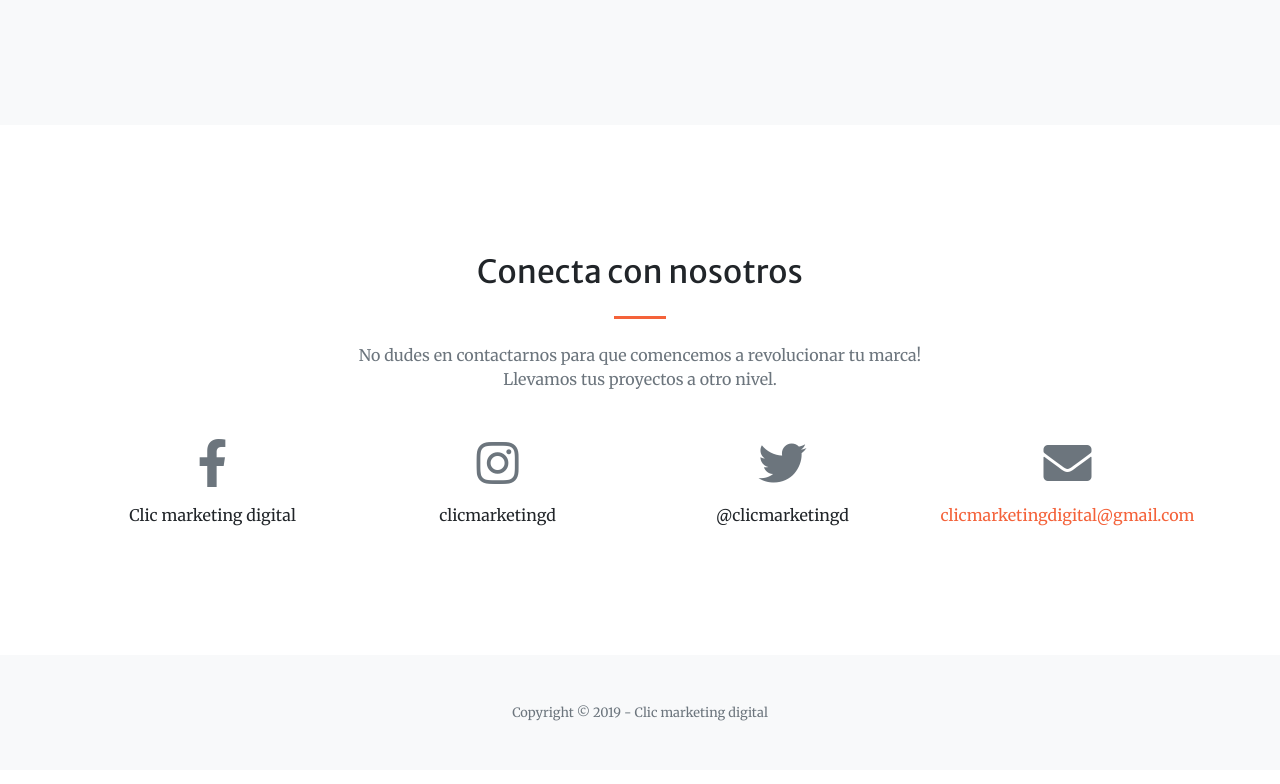
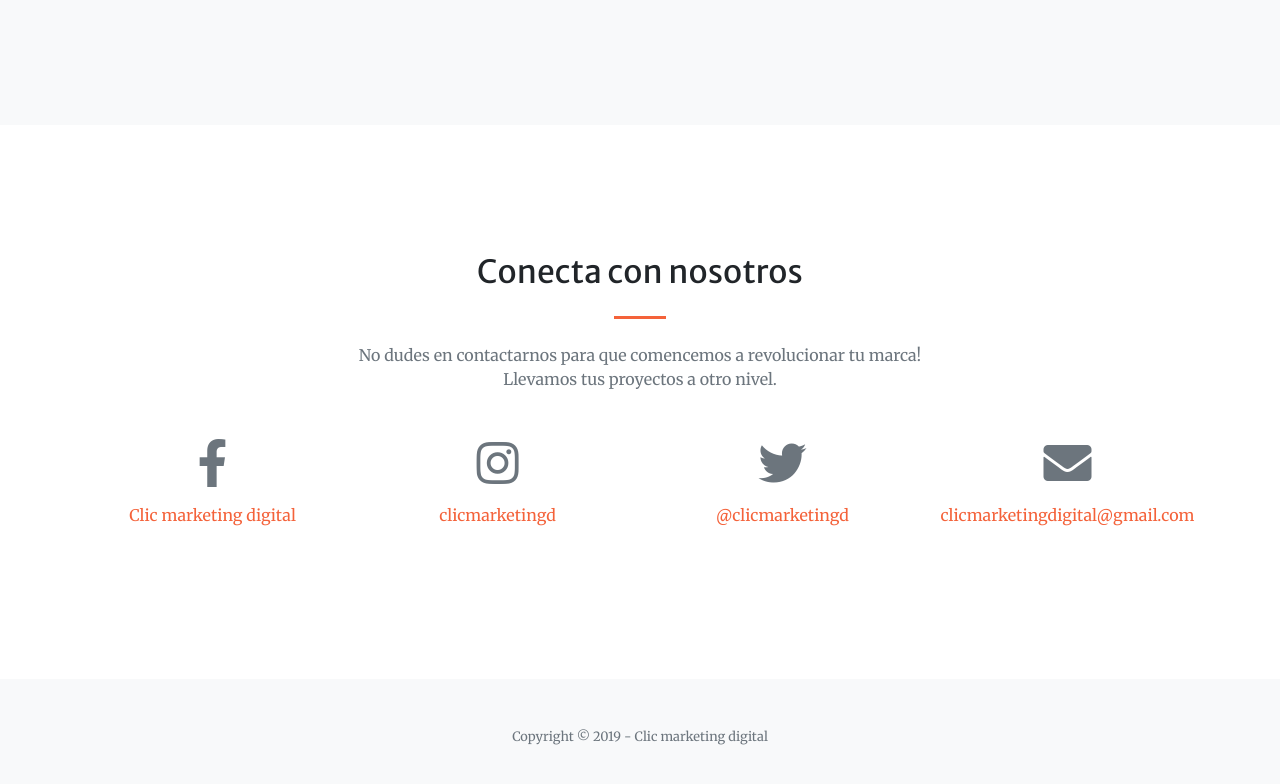
Before and after one commit to cokecolombres/clic2, a website with bundled scripts: page index.html in a window 1280 px wide. Shown: the part 1289-2073 px from the top of the page. Built offline with nearby package versions, Linux system fonts and the light colour scheme.

Commit message:
links redes sociales

```diff
--- a/index.html
+++ b/index.html
@@ -116,16 +116,22 @@
       </div>
       <div class="row">
         <div class="col-lg-3 ml-auto text-center mb-5 mb-lg-0">
+          <a href="https://www.facebook.com/clicmarketingd/" target="_blank">
             <i class="fab fa-facebook-f fa-3x mb-3 text-muted"></i>
             <div>Clic marketing digital</div>
+          </a>
         </div>
         <div class="col-lg-3 ml-auto text-center mb-5 mb-lg-0">
+          <a href="https://www.instagram.com/clicmarketingd/" target="_blank">
             <i class="fab fa-instagram fa-3x mb-3 text-muted"></i>
             <div>clicmarketingd</div>
+           </a>
         </div>
         <div class="col-lg-3 ml-auto text-center mb-5 mb-lg-0">
+          <a href="https://www.twitter.com/clicmarketingd/" target="_blank">
             <i class="fab fa-twitter fa-3x mb-3 text-muted"></i>
             <div>@clicmarketingd</div>
+          </a>
         </div>
         <div class="col-lg-3 mr-auto text-center">
           <i class="fas fa-envelope fa-3x mb-3 text-muted"></i>
```
Lines whose indentation alone changed are shown as unchanged.
